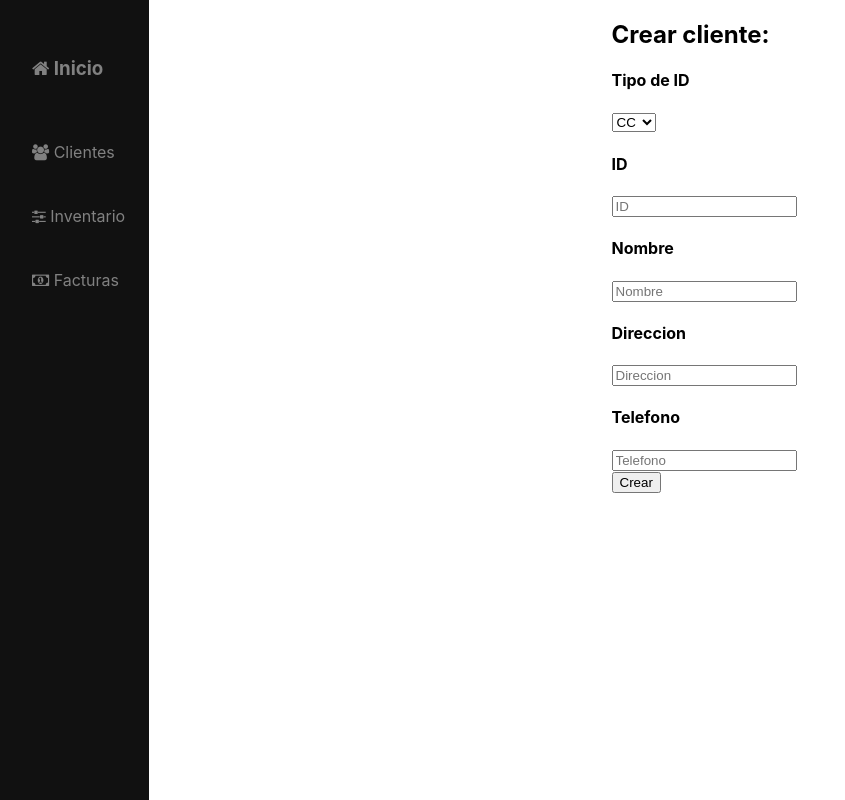
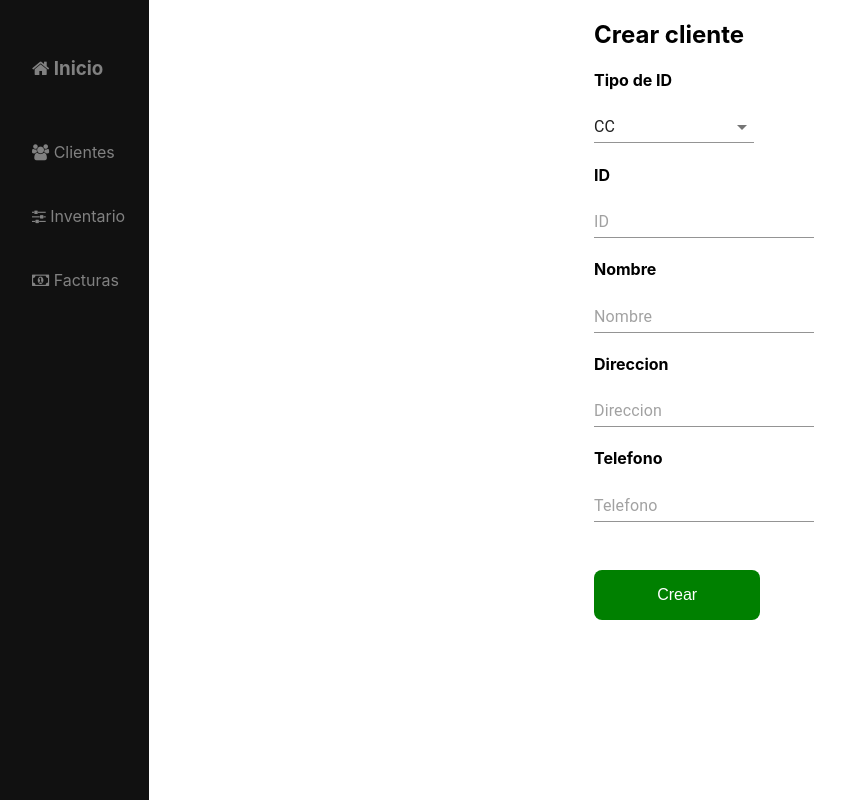
Before and after one commit to jvelasquezm1/zeroim-front, a React (Create React App) app: page /clientes/crear in a window 1280 px wide. Shown: the whole page, without its empty margins (0-845 px from the left). Built offline with nearby package versions, Linux system fonts and the light colour scheme; no server answers.

Commit message:
Update Edit container

```diff
--- a/src/components/Bill/CreateBill.tsx
+++ b/src/components/Bill/CreateBill.tsx
@@ -1,4 +1,5 @@
 import React from "react";
+import { Input } from "@material-ui/core";
 
 export default function CreateBills(props: any) {
   const [id, setId] = React.useState(
@@ -40,9 +41,9 @@ export default function CreateBills(props: any) {
   return (
     <div className="create-container">
       <form>
-        <h2>Crear factura:</h2>
+        {!props.edit && <h2>Crear factura</h2>}
         <h4>ID</h4>
-        <input
+        <Input
           className="form-input"
           type="text"
           name="id"
@@ -51,7 +52,7 @@ export default function CreateBills(props: any) {
           placeholder="ID"
         />
         <h4>Fecha</h4>
-        <input
+        <Input
           className="form-input"
           type="text"
           name="date"
@@ -60,7 +61,7 @@ export default function CreateBills(props: any) {
           placeholder="Fecha"
         />
         <h4>Id de clientIDe</h4>
-        <input
+        <Input
           className="form-input"
           type="text"
           name="clientID"
@@ -69,7 +70,7 @@ export default function CreateBills(props: any) {
           placeholder="ClientIDe"
         />
         <h4>Id detalle de factura</h4>
-        <input
+        <Input
           className="form-input"
           type="text"
           name="detailID"
@@ -78,7 +79,7 @@ export default function CreateBills(props: any) {
           placeholder="Precio total"
         />
         <h4>Total</h4>
-        <input
+        <Input
           className="form-input"
           type="number"
           name="total"
@@ -87,7 +88,9 @@ export default function CreateBills(props: any) {
           placeholder="Total"
         />
       </form>
-      <button onClick={addBills}>Crear</button>
+      <button className="create-button" onClick={addBills}>
+        {props.edit ? "Editar" : "Crear"}
+      </button>
     </div>
   );
 }
--- a/src/components/Bill/CreateBillDetail.tsx
+++ b/src/components/Bill/CreateBillDetail.tsx
@@ -1,4 +1,5 @@
 import React from "react";
+import { Input } from "@material-ui/core";
 
 export default function CreateBillDetail(props: any) {
   const [id, setId] = React.useState(
@@ -34,9 +35,9 @@ export default function CreateBillDetail(props: any) {
   return (
     <div className="create-container">
       <form>
-        <h2>Crear detalle de factura:</h2>
+        {!props.edit && <h2>Crear detalle de factura</h2>}
         <h4>ID</h4>
-        <input
+        <Input
           className="form-input"
           type="text"
           name="id"
@@ -45,7 +46,7 @@ export default function CreateBillDetail(props: any) {
           placeholder="ID"
         />
         <h4>Producto</h4>
-        <input
+        <Input
           className="form-input"
           type="text"
           name="producto"
@@ -54,7 +55,7 @@ export default function CreateBillDetail(props: any) {
           placeholder="Producto"
         />
         <h4>Precio total</h4>
-        <input
+        <Input
           className="form-input"
           type="text"
           name="totalPrice"
@@ -63,7 +64,7 @@ export default function CreateBillDetail(props: any) {
           placeholder="Precio total"
         />
         <h4>Cantidad</h4>
-        <input
+        <Input
           className="form-input"
           type="number"
           name="quantity"
@@ -72,7 +73,9 @@ export default function CreateBillDetail(props: any) {
           placeholder="Cantidad"
         />
       </form>
-      <button onClick={addBillDetail}>Crear</button>
+      <button className="create-button" onClick={addBillDetail}>
+        {props.edit ? "Editar" : "Crear"}
+      </button>
     </div>
   );
 }
--- a/src/components/Clients/CreateClient.tsx
+++ b/src/components/Clients/CreateClient.tsx
@@ -1,4 +1,5 @@
 import React from "react";
+import { Input, Select, MenuItem } from "@material-ui/core";
 
 export default function CreateClient(props: any) {
   const [idType, setIdType] = React.useState(
@@ -40,20 +41,20 @@ export default function CreateClient(props: any) {
   return (
     <div className="create-container">
       <form>
-        <h2>Crear cliente:</h2>
+        {!props.edit && <h2>Crear cliente</h2>}
         <h4>Tipo de ID</h4>
-        <select
+        <Select
           className="form-input form-select"
           name="select"
           id="select2"
           value={idType}
           onChange={(e) => handleIdType(e)}
         >
-          <option value="0">CC</option>
-          <option value="1">NIT</option>
-        </select>
+          <MenuItem value="0">CC</MenuItem>
+          <MenuItem value="1">NIT</MenuItem>
+        </Select>
         <h4>ID</h4>
-        <input
+        <Input
           className="form-input"
           type="text"
           name="id"
@@ -62,7 +63,7 @@ export default function CreateClient(props: any) {
           placeholder="ID"
         />
         <h4>Nombre</h4>
-        <input
+        <Input
           className="form-input"
           type="text"
           name="name"
@@ -71,7 +72,7 @@ export default function CreateClient(props: any) {
           placeholder="Nombre"
         />
         <h4>Direccion</h4>
-        <input
+        <Input
           className="form-input"
           type="text"
           name="address"
@@ -80,7 +81,7 @@ export default function CreateClient(props: any) {
           placeholder="Direccion"
         />
         <h4>Telefono</h4>
-        <input
+        <Input
           className="form-input"
           type="number"
           name="phone"
@@ -89,7 +90,9 @@ export default function CreateClient(props: any) {
           placeholder="Telefono"
         />
       </form>
-      <button onClick={addClient}>Crear</button>
+      <button className="create-button" onClick={addClient}>
+        {props.edit ? "Editar" : "Crear"}
+      </button>
     </div>
   );
 }
--- a/src/components/Stock/CreateStock.tsx
+++ b/src/components/Stock/CreateStock.tsx
@@ -1,4 +1,5 @@
 import React from "react";
+import { Input } from "@material-ui/core";
 
 export default function CreateStock(props: any) {
   const [id, setId] = React.useState(
@@ -34,9 +35,9 @@ export default function CreateStock(props: any) {
   return (
     <div className="create-container">
       <form>
-        <h2>Crear producto en inventario:</h2>
+        {!props.edit && <h2>Crear producto en inventario</h2>}
         <h4>ID</h4>
-        <input
+        <Input
           className="form-input"
           type="text"
           name="id"
@@ -45,7 +46,7 @@ export default function CreateStock(props: any) {
           placeholder="ID"
         />
         <h4>Nombre de producto</h4>
-        <input
+        <Input
           className="form-input"
           type="text"
           name="product"
@@ -54,7 +55,7 @@ export default function CreateStock(props: any) {
           placeholder="Producto"
         />
         <h4>Cantidad</h4>
-        <input
+        <Input
           className="form-input"
           type="number"
           name="quantity"
@@ -63,7 +64,7 @@ export default function CreateStock(props: any) {
           placeholder="Cantidad"
         />
         <h4>Precio</h4>
-        <input
+        <Input
           className="form-input"
           type="text"
           name="price"
@@ -72,7 +73,9 @@ export default function CreateStock(props: any) {
           placeholder="Precio"
         />
       </form>
-      <button onClick={addStock}>Crear</button>
+      <button className="create-button" onClick={addStock}>
+        {props.edit ? "Editar" : "Crear"}
+      </button>
     </div>
   );
 }
--- a/src/components/app/App.scss
+++ b/src/components/app/App.scss
@@ -39,3 +39,19 @@
   border-radius: 0.5rem;
   margin-left: 1rem;
 }
+
+.form-select {
+  padding-right: 7.2rem;
+}
+
+.create-button {
+  width: 10.4rem;
+  margin-top: 3rem;
+  margin-bottom: 3rem;
+  padding: 1rem;
+  font-size: 1rem;
+  background-color: green;
+  border: none;
+  border-radius: 0.5rem;
+  color: white;
+}
--- a/src/containers/Modals/EditForm/index.tsx
+++ b/src/containers/Modals/EditForm/index.tsx
@@ -9,15 +9,15 @@ export default function EditForm(props: EditFormProps) {
   const renderEditForm = () => {
     switch (props.type) {
       case "stock":
-        return <CreateStock selectedRow={props.selectedRow} />;
+        return <CreateStock edit={true} selectedRow={props.selectedRow} />;
       case "client":
-        return <CreateClient selectedRow={props.selectedRow} />;
+        return <CreateClient edit={true} selectedRow={props.selectedRow} />;
       case "bill":
-        return <CreateBill selectedRow={props.selectedRow} />;
+        return <CreateBill edit={true} selectedRow={props.selectedRow} />;
       case "billDetail":
-        return <CreateBillDetail selectedRow={props.selectedRow} />;
+        return <CreateBillDetail edit={true} selectedRow={props.selectedRow} />;
       default:
-        return <CreateClient selectedRow={props.selectedRow} />;
+        return <CreateClient edit={true} selectedRow={props.selectedRow} />;
     }
   };
   return renderEditForm();
```
